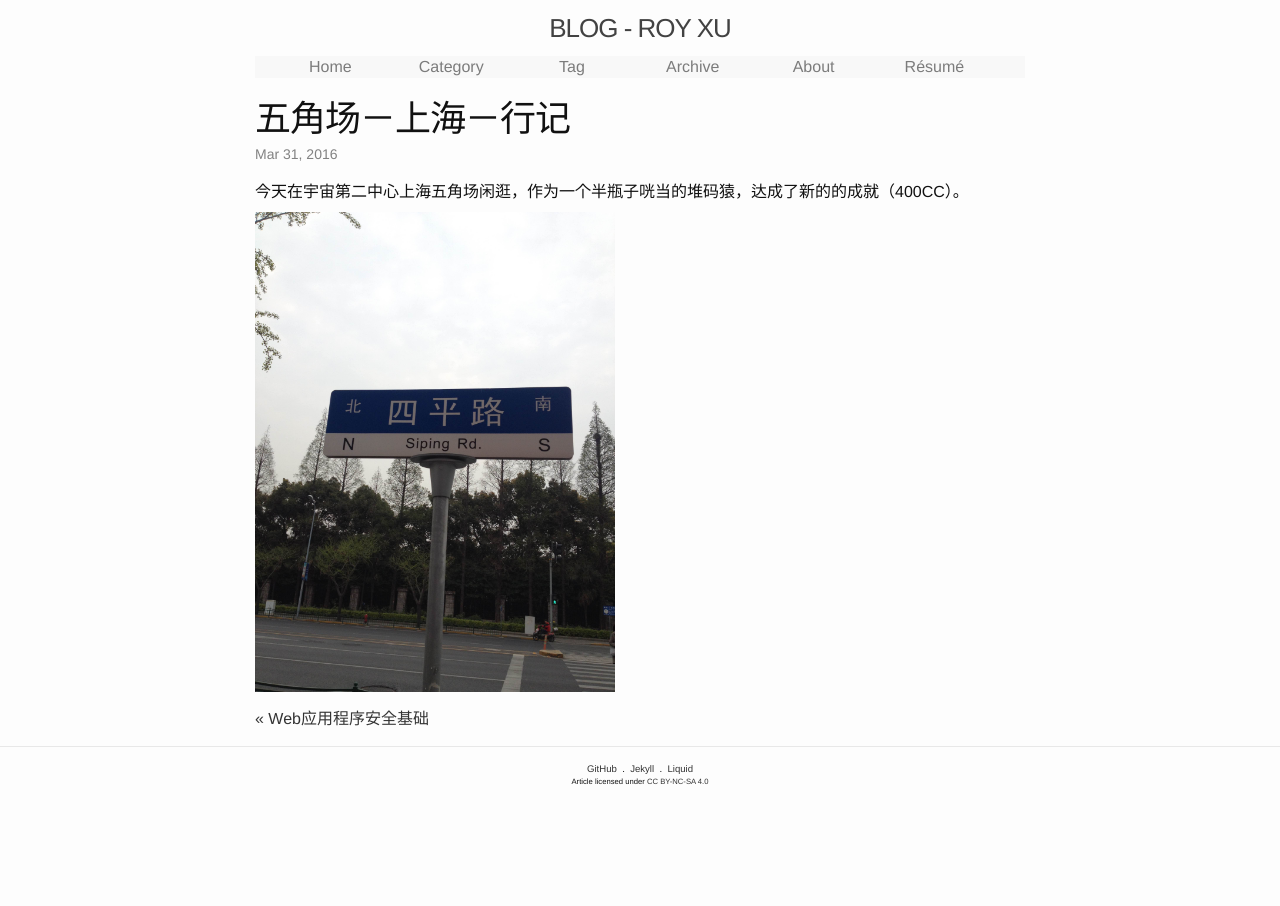
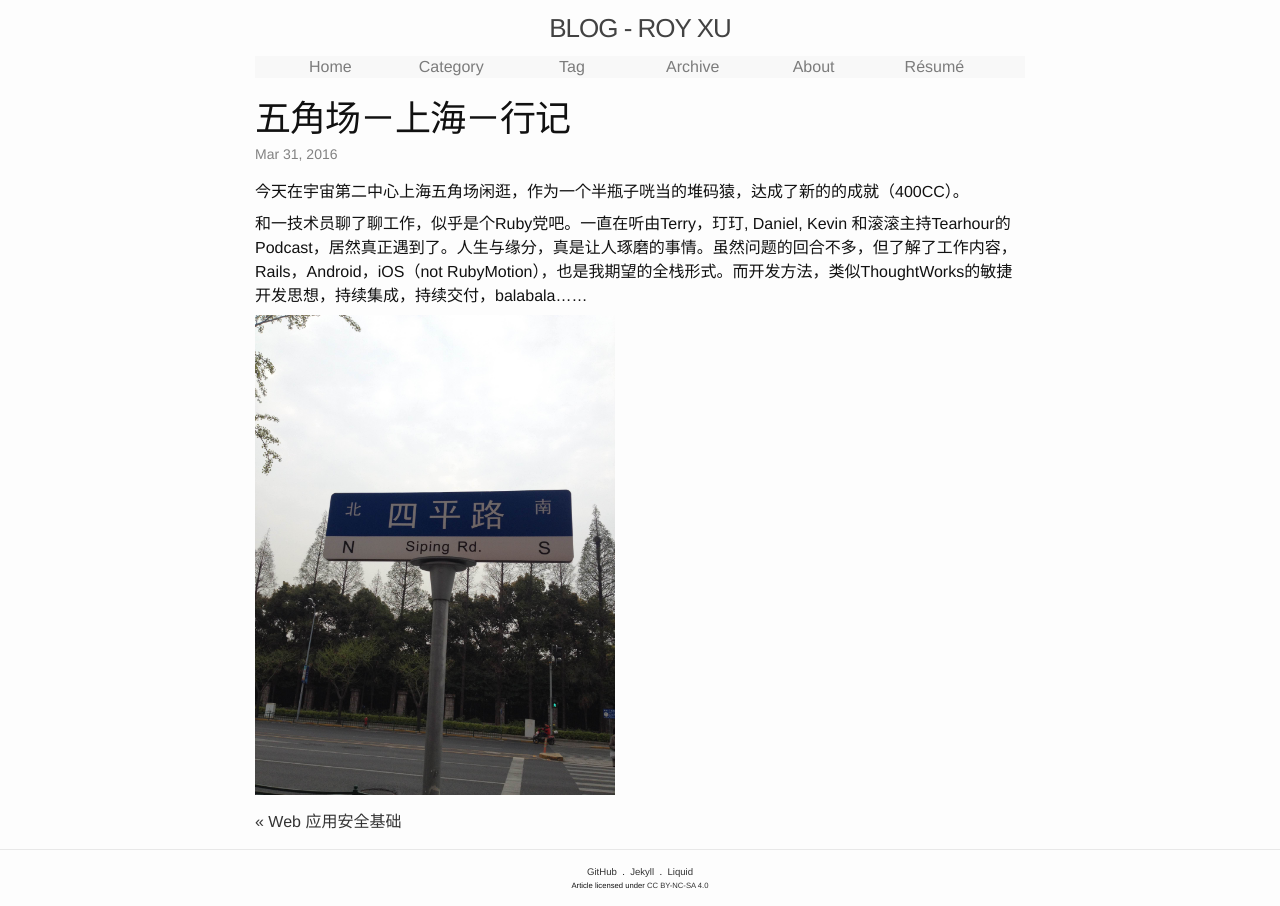
Before and after one commit to ousiax/ousiax.github.io, a Jekyll site: the page built from _posts/2016-03-31-shanghai-wujiaochang.md, in a window 1280 px wide. Built offline with Jekyll 4.4.1, drawn with Linux system fonts in a browser that asks for light colours; comment, search, counter and statistics services are not loaded.

Commit message:
Update POSTS

```diff
--- a/_posts/2016-03-29-web-application-security-fundamentals.md
+++ b/_posts/2016-03-29-web-application-security-fundamentals.md
@@ -1,6 +1,6 @@
 ---
 layout: post
-title: "Web应用程序安全基础"
+title: "Web 应用安全基础"
 date: 2016-03-29 20-55-16 +0800
 categories: ['Web',]
 tags: ['Web', 'Security']
--- a/_posts/2016-03-31-shanghai-wujiaochang.md
+++ b/_posts/2016-03-31-shanghai-wujiaochang.md
@@ -8,4 +8,6 @@ disqus_identifier: 328150845599091191537428770118744507160
 ---
 今天在宇宙第二中心上海五角场闲逛，作为一个半瓶子咣当的堆码猿，达成了新的的成就（400CC）。
 
+和一技术员聊了聊工作，似乎是个Ruby党吧。一直在听由Terry，玎玎, Daniel, Kevin 和滚滚主持Tearhour的Podcast，居然真正遇到了。人生与缘分，真是让人琢磨的事情。虽然问题的回合不多，但了解了工作内容，Rails，Android，iOS（not RubyMotion），也是我期望的全栈形式。而开发方法，类似ThoughtWorks的敏捷开发思想，持续集成，持续交付，balabala……
+
 <img src="{{ site.baseurl }}/assets/notes/images/shanghai-siping-rd.jpg" width="360px"  />
```
